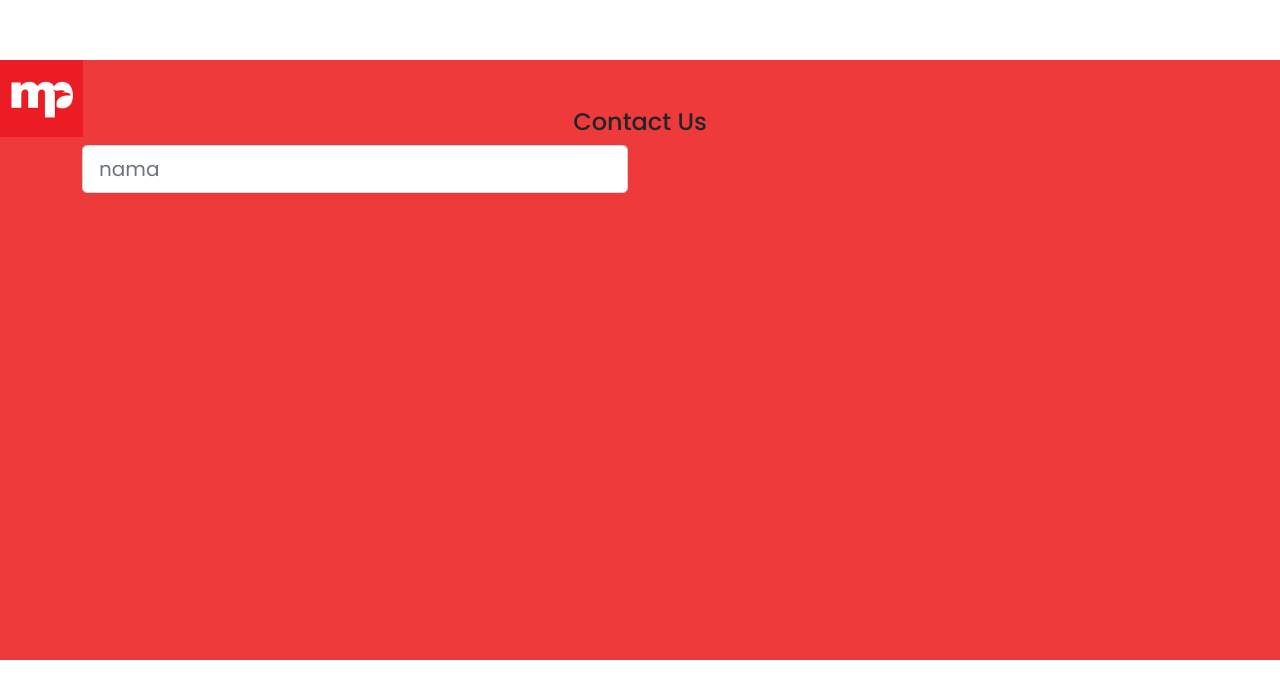
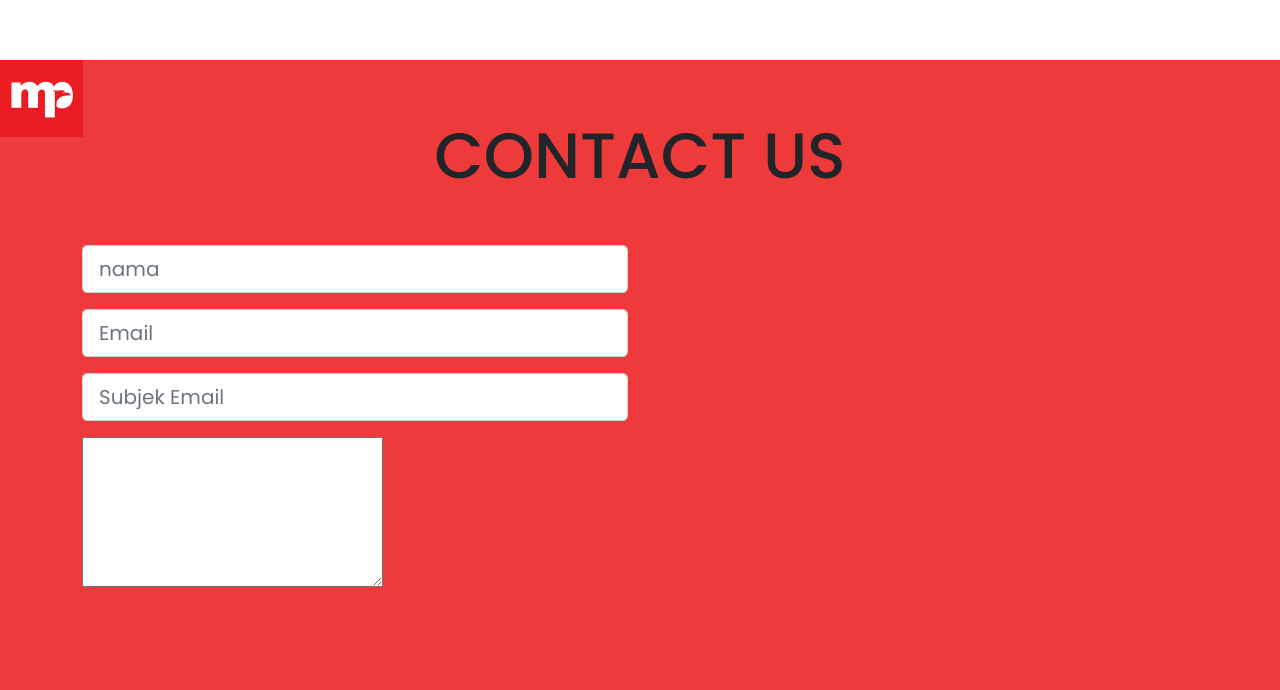
Before and after one commit to tejedoang/MP-Comprof, a plain HTML site: page index.html in a window 1280 px wide. Shown: the part 3308-3998 px from the top of the page. Before the commit the page ends 3968 px from the top, so only its background shows below. Drawn offline with nearby package versions, Linux system fonts and the light colour scheme.

Commit message:
Monday Commit

```diff
--- a/CSS/style.css
+++ b/CSS/style.css
@@ -90,9 +90,11 @@ h3 {
     background-color: #EE3A3A;
 }
 
-/* h4 {  */
+
+h6 {
     font-size: 64px;
     font-weight: 500;
-    margin-top: 120px;
+    margin-top:10px;
+    margin-bottom: 50px;
 
 }
--- a/index.html
+++ b/index.html
@@ -28,6 +28,7 @@
   </style>
   <body>
 
+    <!-- HEAD -->
     <!-- NAVBAR -->
     <nav class="navbar navbar-expand-lg navbar-lig  ht bg-light position-fixed w-100">
         <div class="container">
@@ -62,7 +63,7 @@
         </div>
       </nav>
 
-      <!-- HEAD -->
+
 
       <!-- Carousel -->
       <section>
@@ -227,18 +228,35 @@
 
 
   <!-- Contact US -->
-        <section id="Contactus" style="height: 600px;">
+        <section id="Contactus" style="height:auto;">
           <div class="d-flex justify-content-start position-absolute w-100">
             <img src="/Assets/Img/mpkecil.png" alt="Logo Merahputih Media">
           </div>
 
           <div class="container-fluid pt-5 pb-5 kontak">
             <div class="container">
-              <h4 class="display-kontak text-center" id="kontak"> Contact Us</h4>
-              <div class="row pb-3" >
+              <h6 class="display-kontak text-center" id="kontak"> CONTACT US</h6>
+              <div class="row pb-5" >
                 <div class="col-md-6">
-                  <input class="form-control form-control-lg" type="text" placeholder="nama">
+                  <input class="form-control form-control-lg mb-3"
+                  type="text"
+                  placeholder="nama">
+
+                  <input class="form-control form-control-lg mb-3"
+                  type="text"
+                  placeholder="Email">
+
+                  <input class="form-control form-control-lg mb-3"
+                  type="text"
+                  placeholder="Subjek Email">
+
+
+
+                  <textarea class="form-pertanyaan form-pertanyaan-lg" rows="6">
+
+                  </textarea>
                 </div>
+
               </div>
             </div>
           </div>
```
